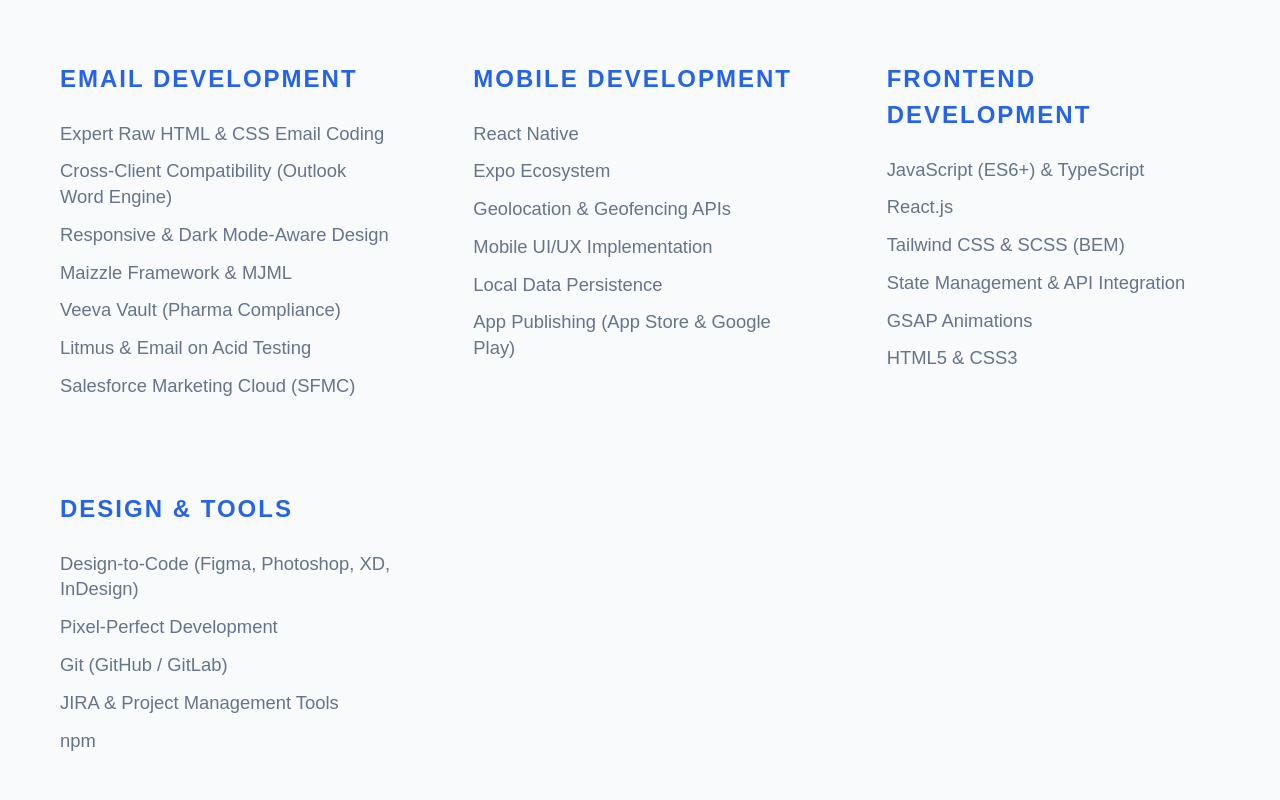
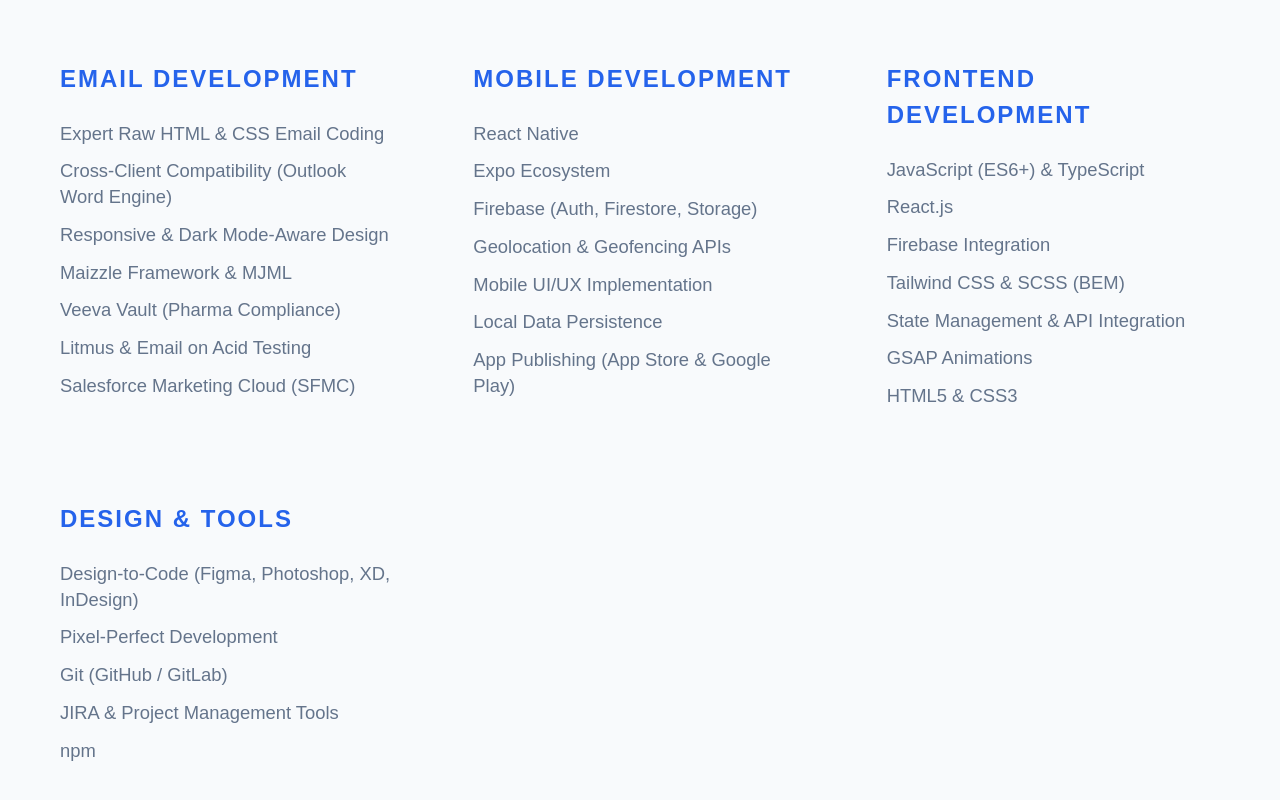
Before and after one commit to Michal-Ruszkowski/portfolio-2026, a React (Vite) app: page / in a window 1280 px wide. Shown: the part 7495-8295 px from the top of the page. Built offline with nearby package versions, Linux system fonts and the light colour scheme.

Commit message:
feat: update skills list

```diff
--- a/src/data/skills.ts
+++ b/src/data/skills.ts
@@ -24,6 +24,7 @@ export const skillCategories: SkillCategory[] = [
     skills: [
       "React Native",
       "Expo Ecosystem",
+      "Firebase (Auth, Firestore, Storage)",
       "Geolocation & Geofencing APIs",
       "Mobile UI/UX Implementation",
       "Local Data Persistence",
@@ -36,6 +37,7 @@ export const skillCategories: SkillCategory[] = [
     skills: [
       "JavaScript (ES6+) & TypeScript",
       "React.js",
+      "Firebase Integration",
       "Tailwind CSS & SCSS (BEM)",
       "State Management & API Integration",
       "GSAP Animations",
```
